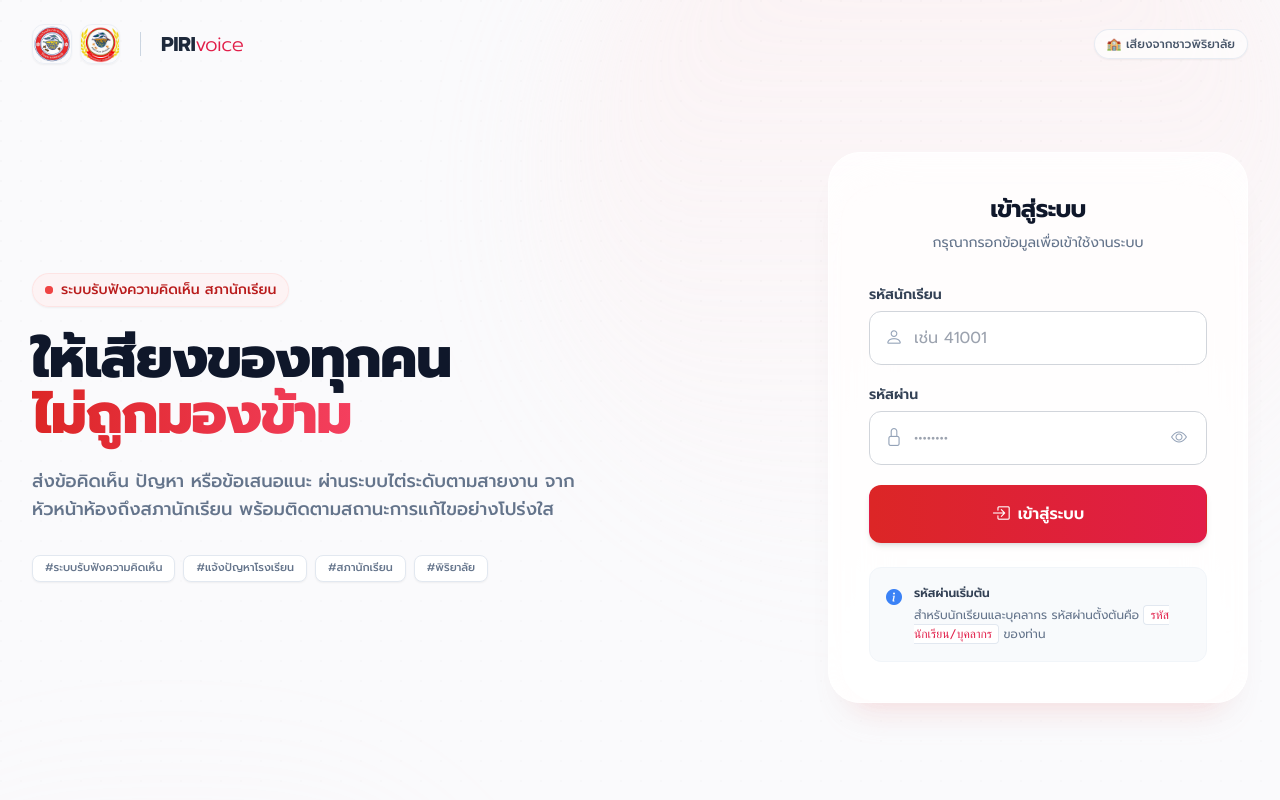
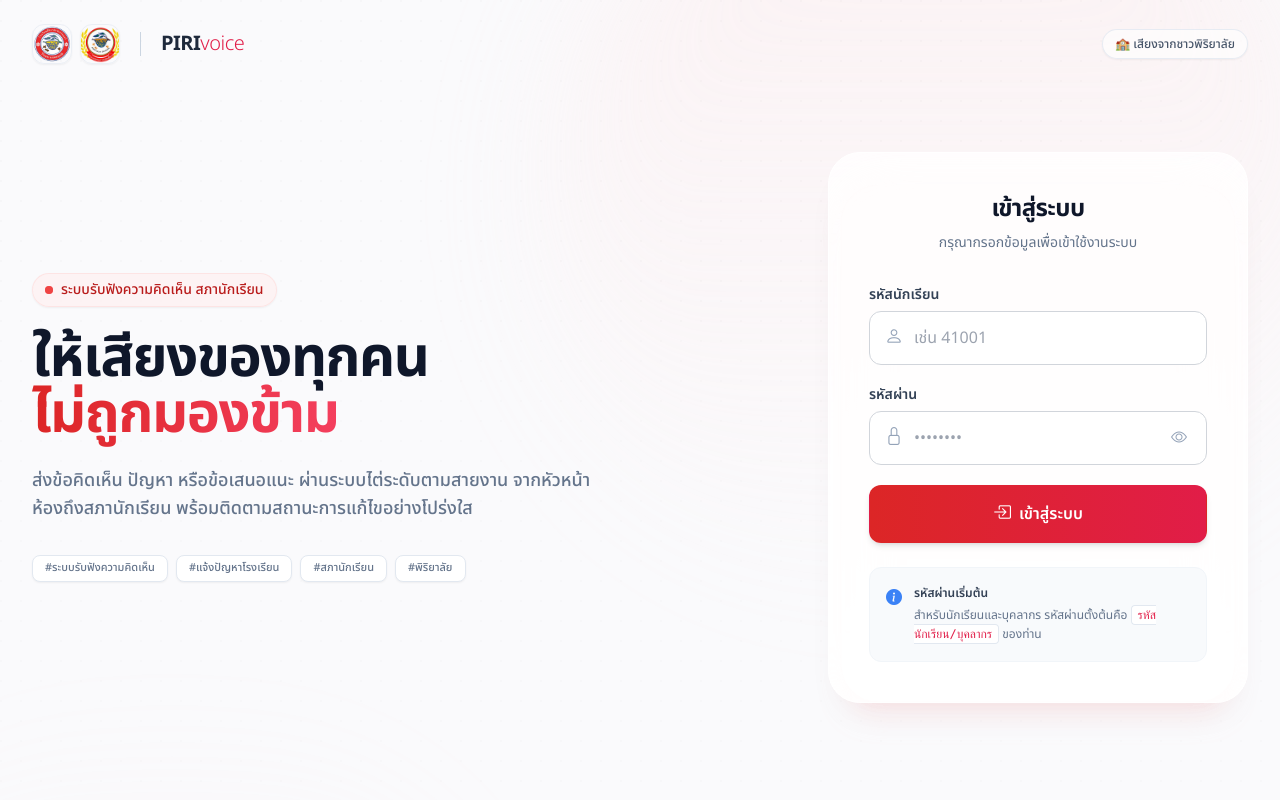
Before and after one commit to singto1597/prsc_portal, a Vue app in the folder frontend/: page /login in a window 1280 px wide. Shown: the top 800 px of the page. Built offline with nearby package versions, Linux system fonts and the light colour scheme; no server answers.

Commit message:
Add: favicon.png

```diff
--- a/frontend/index.html
+++ b/frontend/index.html
@@ -7,10 +7,10 @@
     <meta name="viewport" content="width=device-width, initial-scale=1.0">
     <title>PIRIvoice — ระบบรับฟังความคิดเห็นและปัญหาสภานักเรียน พิริยาลัยจังหวัดแพร่</title>
 
-    <!-- 🔤 Font: Prompt (ฟอนต์หลักรองรับภาษาไทย) — preconnect + display=swap กัน FOUT -->
+    <!-- 🔤 Font: Noto Sans Thai (ฟอนต์หลักรองรับภาษาไทย) — preconnect + display=swap กัน FOUT -->
     <link rel="preconnect" href="https://fonts.googleapis.com">
     <link rel="preconnect" href="https://fonts.gstatic.com" crossorigin>
-    <link href="https://fonts.googleapis.com/css2?family=Prompt:wght@300;400;500;600;700;800;900&display=swap" rel="stylesheet">
+    <link href="https://fonts.googleapis.com/css2?family=Noto+Sans+Thai:wght@300;400;500;600;700&display=swap" rel="stylesheet">
 
     <!-- 🔍 SEO — คีย์เวิร์ดหลักที่ใช้ค้นหา (ภาษาไทย + อังกฤษ): PIRIvoice / Pirivoice / เสียงจากชาวพิริยาลัย / สภานักเรียน -->
     <meta name="description" content="PIRIvoice (เสียงจากชาวพิริยาลัย) ระบบรับฟังความคิดเห็นและปัญหาสภานักเรียน โรงเรียนพิริยาลัยจังหวัดแพร่ — นักเรียนแจ้งเรื่อง แล้วไต่ระดับการแก้ไขตามสายงาน: หัวหน้าห้อง → ประธานระดับ → สภานักเรียน/ประธานสภา">
--- a/frontend/src/App.vue
+++ b/frontend/src/App.vue
@@ -17,7 +17,7 @@ const route = useRoute();
 body {
   @apply bg-gray-50 text-gray-900;
   margin: 0;
-  /* ฟอนต์หลัก Prompt (ไทย) — fallback sans-serif เสมอ (ตรงกับ tailwind.config + main.css) */
-  font-family: 'Prompt', Tahoma, Arial, system-ui, -apple-system, sans-serif;
+  /* ฟอนต์หลัก Noto Sans Thai (ไทย) — fallback sans-serif เสมอ (ตรงกับ tailwind.config + main.css) */
+  font-family: 'Noto Sans Thai', Tahoma, Arial, system-ui, -apple-system, sans-serif;
 }
 </style>
--- a/frontend/src/assets/main.css
+++ b/frontend/src/assets/main.css
@@ -5,8 +5,8 @@
 @tailwind utilities;
 
 :root {
-  /* ฟอนต์หลัก Prompt (ไทย) — fallback sans-serif เสมอ กันหลุดไป serif */
-  font-family: 'Prompt', Tahoma, Arial, system-ui, -apple-system, sans-serif;
+  /* ฟอนต์หลัก Noto Sans Thai (ไทย) — fallback sans-serif เสมอ กันหลุดไป serif */
+  font-family: 'Noto Sans Thai', Tahoma, Arial, system-ui, -apple-system, sans-serif;
   line-height: 1.5;
   font-weight: 400;
 }
@@ -14,7 +14,7 @@
 body {
   margin: 0;
   min-height: 100vh;
-  /* ใช้ font-sans จาก Tailwind config (Prompt) + anti-aliasing ตัวหนังสือเรียบ */
+  /* ใช้ font-sans จาก Tailwind config (Noto Sans Thai) + anti-aliasing ตัวหนังสือเรียบ */
   @apply font-sans antialiased;
 }
 
--- a/frontend/tailwind.config.js
+++ b/frontend/tailwind.config.js
@@ -7,16 +7,9 @@ export default {
   theme: {
     extend: {
       fontFamily: {
-        // ฟอนต์หลัก 'Prompt' (รองรับภาษาไทย) — fallback เป็น sans-serif เสมอ
+        // ฟอนต์หลัก 'Noto Sans Thai' (รองรับภาษาไทย) — fallback เป็น sans-serif เสมอ
         // กัน Google Fonts โหลดไม่ทัน/โดน block แล้วหลุดไปเป็น serif
-        sans: [
-          'Prompt',
-          'Tahoma',
-          'Arial',
-          'system-ui',
-          '-apple-system',
-          'sans-serif',
-        ],
+        sans: ['"Noto Sans Thai"', 'sans-serif'],
       },
     },
   },
```
